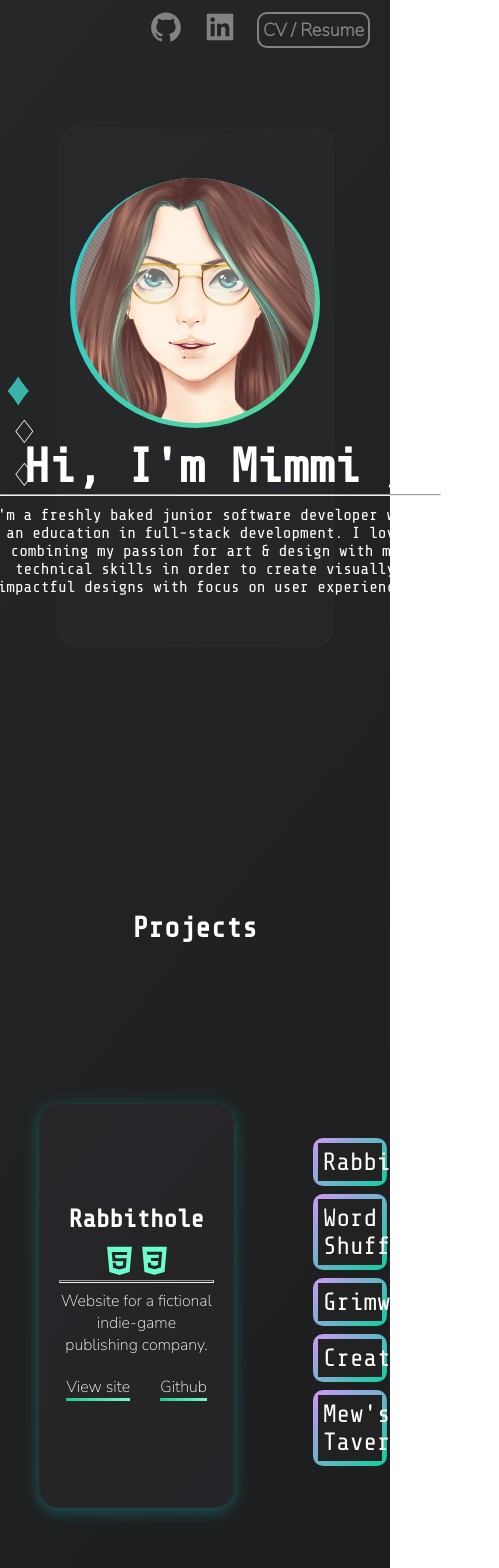
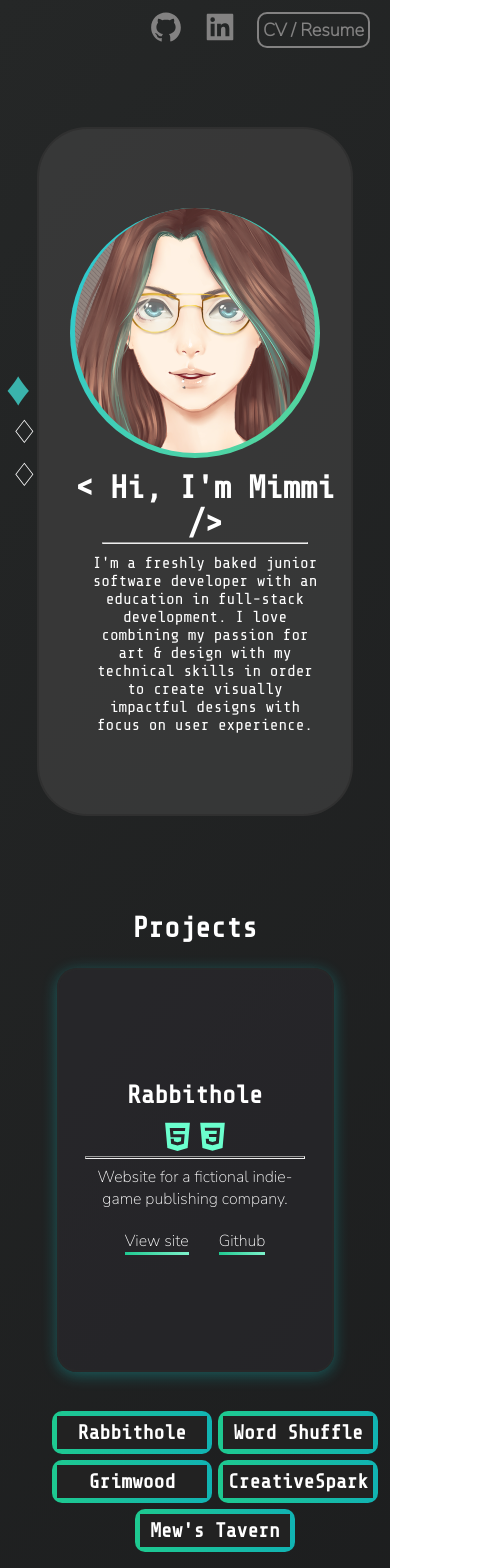
Before and after one commit to Stockman-Jr/react-portfolio, a React (Create React App) app in the folder main/: page / in a window 390 px wide. Shown: the top 1568 px of the page, 499 px wide, since content can reach past the window. Built offline with nearby package versions, Linux system fonts and the light colour scheme.

Commit message:
Add media queries

```diff
--- a/main/src/App.js
+++ b/main/src/App.js
@@ -2,10 +2,13 @@ import "./index.css";
 import "./App.css";
 import PageSections from "./pages/PageSections";
 import ContactMenu from "./components/ContactMenu";
+import SvgBorders from "./components/SvgBorders";
 
 function App() {
   return (
     <div className="App">
+      {/* <SvgBorders /> */}
+
       <PageSections />
     </div>
   );
--- a/main/src/pages/AboutSection.js
+++ b/main/src/pages/AboutSection.js
@@ -6,8 +6,9 @@ function AboutSection(props) {
   const { currentPage } = props;
   return (
     <section className={styles.Main}>
-      <SvgBorders />
-      <h1>AboutSection</h1>
+      <div className={styles.InnerContainer}>
+        <h1>AboutSection</h1>
+      </div>
     </section>
   );
 }
--- a/main/src/pages/ProjectsSection.js
+++ b/main/src/pages/ProjectsSection.js
@@ -2,7 +2,7 @@ import React, { useState, useEffect } from "react";
 import styles from "../styles/Sections.module.css";
 import "../index.css";
 import data from "../projects.json";
-import { motion, useAnimation } from "framer-motion";
+import { motion } from "framer-motion";
 import {
   DiJavascript1,
   DiPython,
@@ -104,7 +104,7 @@ const ProjectDetails = ({ project }) => {
 };
 
 function ProjectsSection(props) {
-  const { duration, currentPage } = props;
+  const { currentPage } = props;
   const projects = data.projects;
   const [selectedProject, setSelectedProject] = useState(data.projects[0]);
 
@@ -116,20 +116,10 @@ function ProjectsSection(props) {
     setSelectedProject(project);
   };
 
-  const moveRight = {
-    animation: `moveRight ${duration}ms ease-out 0s`,
-  };
-
-  const moveOut = {
-    animation: `moveOut ${duration}ms ease-out 0s`,
-  };
   return (
     <section className={styles.Main}>
       <h1>Projects</h1>
-      <div
-        className={styles.MainContent}
-        style={currentPage === 1 ? moveRight : moveOut}
-      >
+      <div className={styles.MainContent}>
         <div className={styles.DetailsCol}>
           <ProjectDetails project={selectedProject} />
         </div>
--- a/main/src/styles/ContactMenu.module.css
+++ b/main/src/styles/ContactMenu.module.css
@@ -16,6 +16,8 @@
 
 .Social a:hover {
     color: rgb(17, 179, 179);
+
+    transition: color 0.5s ease-in;
 }
 
 .Social svg {
--- a/main/src/styles/PageSections.module.css
+++ b/main/src/styles/PageSections.module.css
@@ -7,7 +7,7 @@
 }
 
 .Anchors {
-    position: absolute;
+    position: fixed;
     width: 40px;
     height: 100vh;
     z-index: 1000;
--- a/main/src/styles/Sections.module.css
+++ b/main/src/styles/Sections.module.css
@@ -159,9 +159,7 @@ h1 {
     margin-bottom: 8px;
     border: 5px solid transparent;
     background: linear-gradient(#222, #222),
-    linear-gradient(
-        135deg, rgba(208,151,247,1) 0%, rgb(12, 207, 159) 100%
-               );
+    linear-gradient(to left, rgb(17, 179, 179), rgb(30, 201, 144));
                background-origin: padding-box, border-box;
     background-position: 100% 100%;
     background-size: 100% 100%;
@@ -204,3 +202,110 @@ h1 {
     border-image-source: linear-gradient(to left, rgb(166, 255, 255), rgb(21, 174, 201));
     transition: border-image-source 0.5s ease-in;
 }
+
+
+
+/* ABOUT SECTION */
+
+.InnerContainer {
+    width: 85%;
+    background-color: #88888898;
+    border-radius: 15px;
+    height: 80%;
+}
+
+
+
+
+
+
+
+
+
+@media screen and (max-width: 700px) {
+    .Content {
+        width: 80%;
+        background-color: rgba(66, 66, 66, 0.678);
+        display: flex;
+        flex-direction: column;
+        align-items: center;
+        justify-content: center;
+        height: 60%;
+        border-radius: 50px;
+
+    }
+
+    .Content {
+        width: 80%;
+        background-color: rgba(66, 66, 66, 0.678);
+        display: flex;
+        align-items: center;
+        justify-content: center;
+        height: 80%;
+        border-radius: 50px;
+    }
+
+    .IntroText h3 {
+        color: rgb(255, 255, 255);
+        font-size: 2em;
+    }
+
+    .IntroText hr {
+        width: 70%;
+    }
+
+    .IntroText p {
+        font-size: 1.4em;
+    }
+
+    .AboutText {
+        width: 80%;
+        padding: 10px;
+        border-radius: 20px;
+    }
+    .MainContent {
+        width: 100%;
+        height: 80%;
+        display: flex;
+        flex-direction: column;
+        align-items: center;
+    }
+
+    .Skills, .Hobbies, .ProjectList, .DetailsCol {
+        width: 100%;
+    }
+
+    .ProjectList {
+        width: 100%;
+        margin-top: 20px;
+
+    }
+
+    .ProjectList ul {
+        display: flex;
+        flex-direction: row;
+        flex-wrap: wrap;
+        justify-content: center;
+        align-items: center;
+    }
+
+    .ProjectList li {
+        width: 40%;
+        margin: 3px;
+    }
+
+  }
+
+  @media screen and (max-width: 915px) {
+    .ProjectList li {
+    font-size: 20px;
+    font-weight: bold;
+    }
+   }
+
+  @media screen and (max-width: 500px) {
+    .ProjectList li {
+    font-size: 20px;
+    font-weight: bold;
+    }
+   }
```
